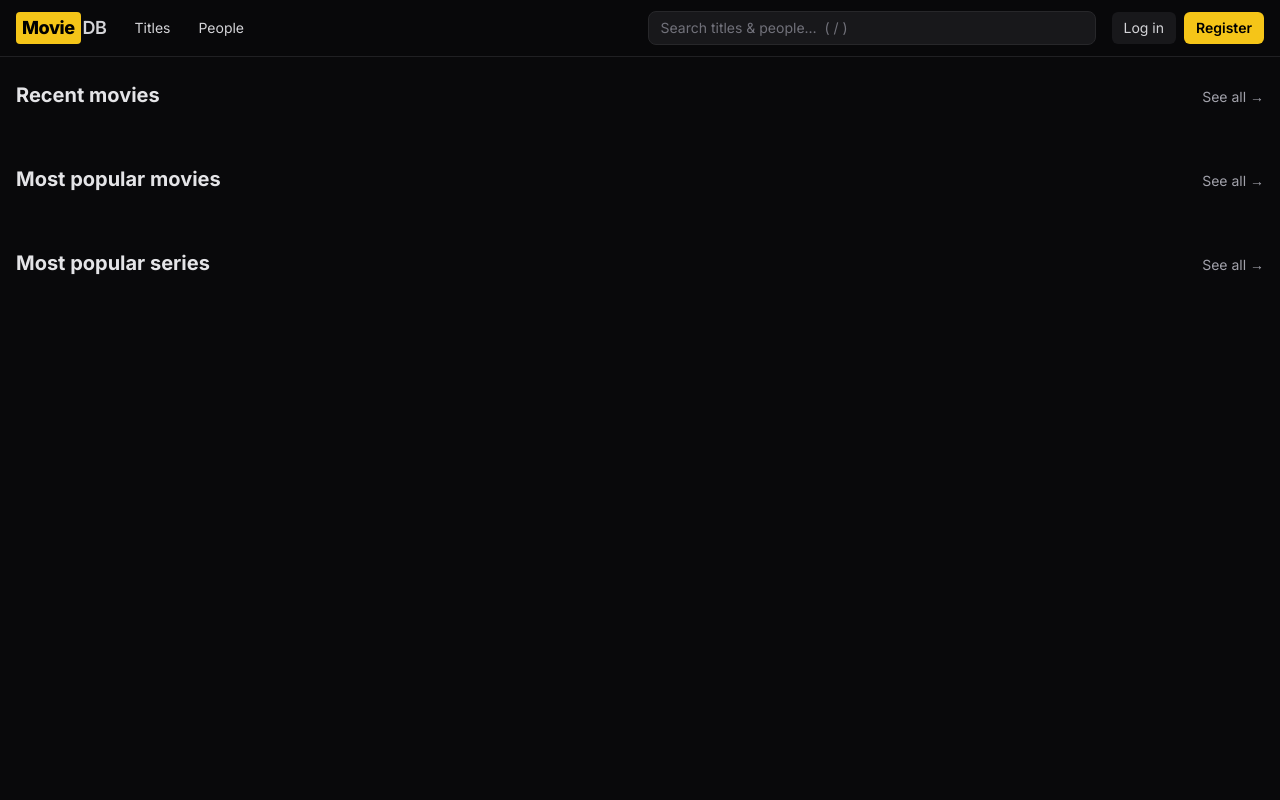
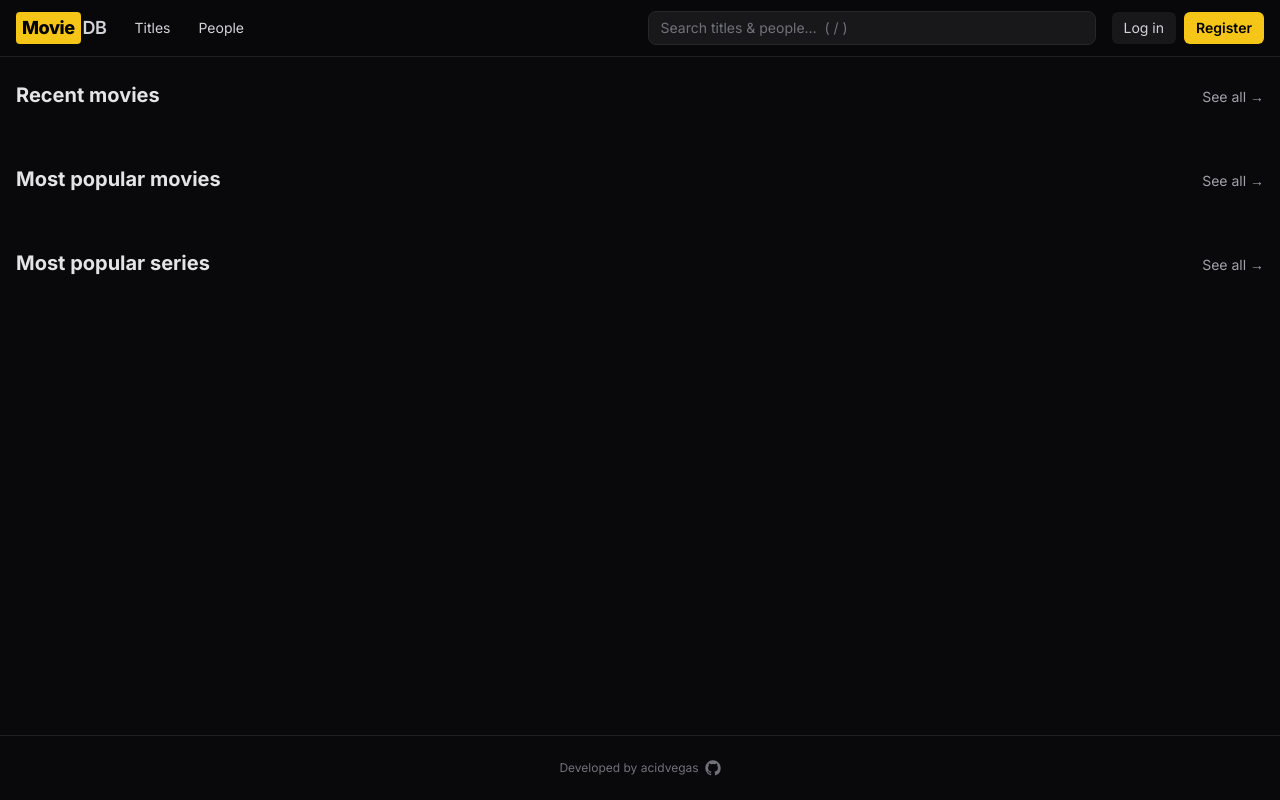
Before and after one commit to acidvegas/moviedb, a Python web app: template templates/index.html in a window 1280 px wide. Run offline with Jinja, Linux system fonts and the light colour scheme; the template is opened without the code that fills it, so the values that code supplies are empty.

Commit message:
Add footer with GitHub link

```diff
--- a/templates/base.html
+++ b/templates/base.html
@@ -28,7 +28,7 @@
 	<link rel="stylesheet" href="/static/style.css">
 	<script defer src="/static/utils.js"></script>
 </head>
-<body class="relative bg-zinc-950 text-zinc-200 font-sans antialiased min-h-screen" hx-boost="true">
+<body class="relative bg-zinc-950 text-zinc-200 font-sans antialiased min-h-screen flex flex-col" hx-boost="true">
 	<header class="sticky top-0 z-40 border-b border-zinc-800/80 bg-zinc-950/85 backdrop-blur" x-data="{search: false, menu: false}">
 		<div class="mx-auto max-w-7xl px-4 flex flex-wrap lg:flex-nowrap items-center gap-x-4">
 			<a href="/" class="h-14 flex items-center font-extrabold tracking-tight text-lg whitespace-nowrap shrink-0"><span class="bg-accent text-black px-1.5 py-0.5 rounded">Movie</span><span class="text-zinc-300 font-semibold ml-0.5">DB</span></a>
@@ -92,7 +92,7 @@
 	{% if status.state == 'running' %}
 	<div class="bg-accent/10 border-b border-accent/20 text-accent text-xs text-center py-1">Database update in progress: {{ status.step }}.{% if user and user.admin %} <a href="/admin" hx-boost="false" class="underline">Details</a>{% endif %}</div>
 	{% endif %}
-	<main class="mx-auto max-w-7xl px-4 pt-6 pb-12">
+	<main class="w-full flex-1 mx-auto max-w-7xl px-4 pt-6 pb-12">
 		{% if request.path != '/' %}
 		<button type="button" aria-label="Back" class="lg:hidden -mt-3 mb-3 -ml-1 flex items-center gap-1 text-sm text-zinc-400 hover:text-accent" onclick="history.length > 1 ? history.back() : location.href = '/'">
 			<svg class="w-4 h-4" fill="none" stroke="currentColor" stroke-width="2" viewBox="0 0 24 24"><path d="M15 18l-6-6 6-6"/></svg>Back
@@ -100,6 +100,9 @@
 		{% endif %}
 		{% block content %}{% endblock %}
 	</main>
+	<footer class="border-t border-zinc-800/80 py-6 text-center text-xs text-zinc-500">
+		<a href="https://github.com/acidvegas" target="_blank" rel="noopener noreferrer" class="inline-flex items-center gap-1.5 hover:text-accent">Developed by acidvegas<svg class="w-4 h-4" fill="currentColor" viewBox="0 0 24 24" aria-hidden="true"><path d="M12 .5C5.65.5.5 5.65.5 12c0 5.08 3.29 9.39 7.86 10.91.58.1.79-.25.79-.56v-2c-3.2.7-3.87-1.37-3.87-1.37-.52-1.33-1.28-1.69-1.28-1.69-1.04-.71.08-.7.08-.7 1.15.08 1.76 1.18 1.76 1.18 1.03 1.76 2.69 1.25 3.35.96.1-.74.4-1.25.73-1.54-2.55-.29-5.24-1.28-5.24-5.69 0-1.26.45-2.29 1.18-3.1-.12-.29-.51-1.46.11-3.05 0 0 .97-.31 3.17 1.18a11 11 0 015.77 0c2.2-1.49 3.17-1.18 3.17-1.18.63 1.59.23 2.76.11 3.05.74.81 1.18 1.84 1.18 3.1 0 4.42-2.69 5.39-5.25 5.68.41.36.78 1.06.78 2.14v3.17c0 .31.21.67.8.56A11.5 11.5 0 0023.5 12C23.5 5.65 18.35.5 12 .5z"/></svg></a>
+	</footer>
 	<div id="toast" hidden class="toast fixed bottom-4 z-50 px-4 py-2 rounded-lg bg-zinc-800 border border-zinc-700 text-sm shadow-2xl"></div>
 	<div id="keys-help" hidden class="fixed inset-0 z-50 bg-black/70 flex items-center justify-center p-4" onclick="if (event.target === this) this.hidden = true">
 		<div class="w-full max-w-md rounded-2xl border border-zinc-800 bg-zinc-900 p-5 text-sm">
```
